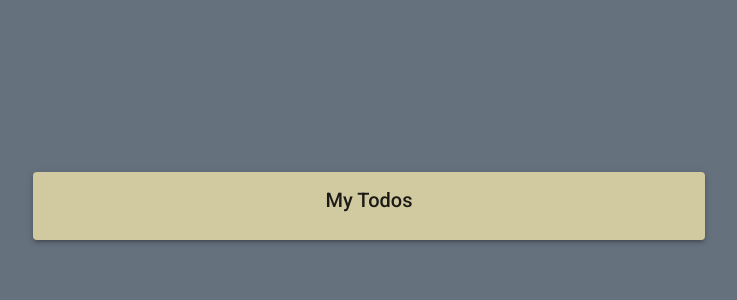
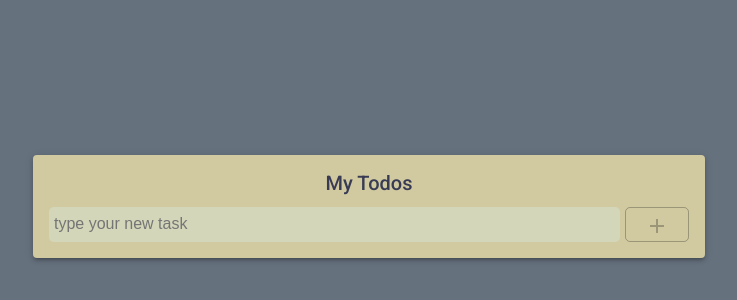
Before and after one commit to mariosp/todo-app, an Angular app: page / in a window 1280 px wide. Shown: the part 194-494 px from the top of the page, without its empty margins (271-1008 px from the left). Built offline with nearby package versions, Linux system fonts and the light colour scheme.

Commit message:
new task input and inpu directive handler

```diff
--- /dev/null
+++ b/src/app/components/new-task/new-task.component.css
@@ -0,0 +1,35 @@
+.wrapper{
+  display: flex;
+  flex-direction: row;
+}
+
+.input-style{
+  width: 100%;
+  height: 35px;
+  background: var(--color4);
+  border: 0px;
+  border-radius: 5px;
+  color: var(--color2);
+  font-size: 1rem;
+  padding: 0 5px;
+}
+
+.input-style::-webkit-search-cancel-button {
+  position:relative;
+  right:5px;
+  -webkit-appearance: none;
+  height: 20px;
+  width: 20px;
+  border-radius:10px;
+  background: white;
+  font-family: 'Material Icons';
+  content: "delete";
+  -webkit-font-feature-settings: 'liga';
+}
+
+.add-button {
+  height: 35px;
+  color: var(--color2);
+  margin-left: 5px;
+  border-radius: 5px;
+}
--- /dev/null
+++ b/src/app/components/new-task/new-task.component.html
@@ -0,0 +1,6 @@
+<div class="wrapper">
+  <input appInputView type="search" placeholder="type your new task" class="input-style"
+         (inputValueChange)="this.handleInputChange($event)"
+  />
+  <button [disabled]="!buttonAddEnabled" mat-stroked-button color="primary" class="add-button"><mat-icon>add</mat-icon></button>
+</div>
--- /dev/null
+++ b/src/app/components/new-task/new-task.component.ts
@@ -0,0 +1,19 @@
+import { Component, OnInit } from '@angular/core';
+
+@Component({
+  selector: 'app-new-task',
+  templateUrl: './new-task.component.html',
+  styleUrls: ['./new-task.component.css']
+})
+export class NewTaskComponent implements OnInit {
+  buttonAddEnabled: boolean;
+  constructor() { }
+
+  ngOnInit(): void {
+  }
+
+  handleInputChange(event){
+    this.buttonAddEnabled = event.length > 0;
+  }
+
+}
--- /dev/null
+++ b/src/app/directives/input-view.directive.ts
@@ -0,0 +1,25 @@
+import {Directive, ElementRef, EventEmitter, HostListener, Input, Output} from '@angular/core';
+
+@Directive({
+  selector: '[appInputView]'
+})
+export class InputViewDirective {
+  inputValue: string;
+  @Output() inputValueChange: EventEmitter<any> = new EventEmitter();
+
+  constructor(private el: ElementRef) { }
+
+  @HostListener('input', ['$event']) onInput(event: InputEvent) {
+    this.setInputValue(event.target['value']);
+  }
+
+  setInputValue(value: string) {
+    this.inputValue = value;
+    this.inputValueChanged();
+  }
+
+  inputValueChanged() {
+    this.inputValueChange.emit(this.inputValue);
+  }
+
+}
--- a/src/app/pages/main/main.component.css
+++ b/src/app/pages/main/main.component.css
@@ -16,7 +16,11 @@
   justify-content: center;
 }
 
-@media (max-width: 364px) {
+.header-text {
+  color: var(--color2);
+}
+
+@media (max-width: 450px) {
   .card {
     width: 100%;
     height: 100%;
--- a/src/app/pages/main/main.component.html
+++ b/src/app/pages/main/main.component.html
@@ -1,9 +1,10 @@
 <div class="container">
   <mat-card class="card mat-elevation-z3">
     <mat-card-header class="card-header">
-      <mat-card-title>My Todos</mat-card-title>
+      <mat-card-title class="header-text">My Todos</mat-card-title>
     </mat-card-header>
     <mat-card-content>
+      <app-new-task></app-new-task>
     </mat-card-content>
   </mat-card>
 </div>
--- a/tslint.json
+++ b/tslint.json
@@ -76,6 +76,7 @@
       true,
       "as-needed"
     ],
+    "no-string-literal": false,
     "quotemark": [
       true,
       "single"
```
Also changed, not shown: src/app/pages/main/main.module.ts (+16 -4 lines).
